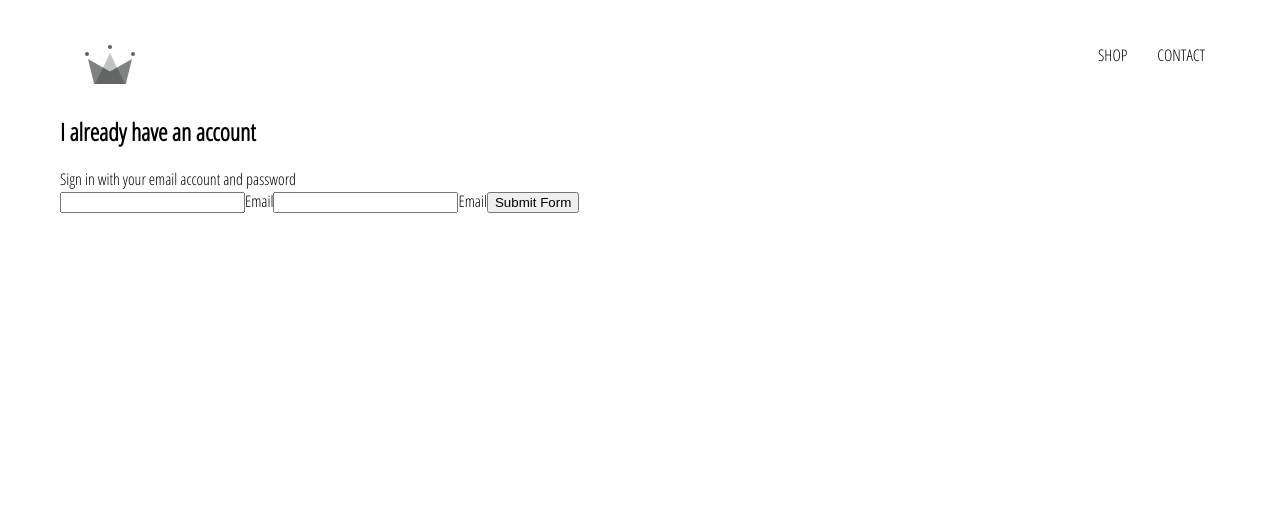
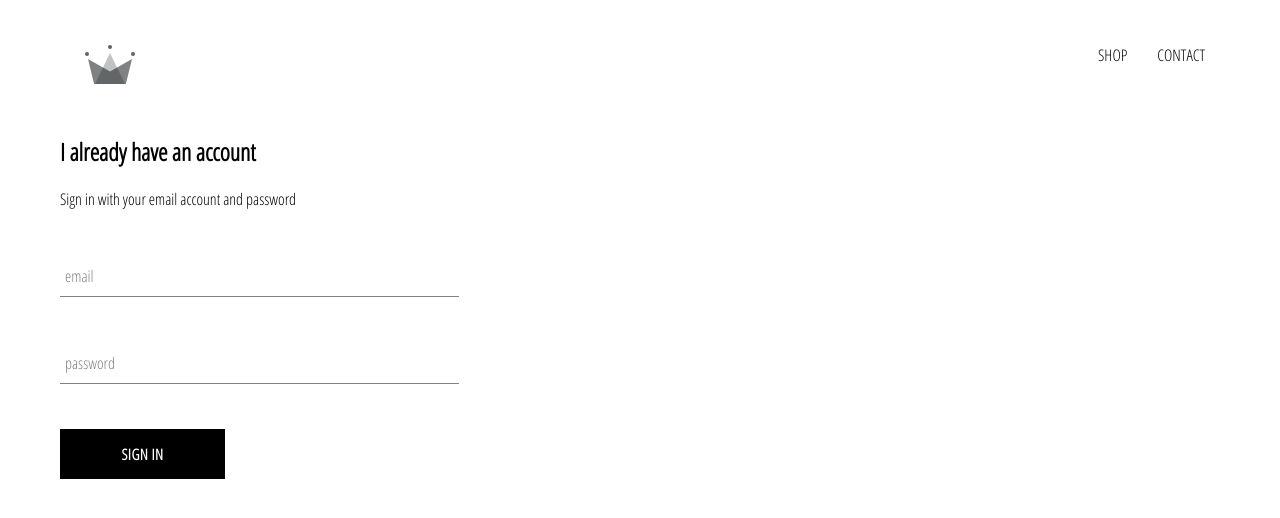
Before and after one commit to jceatwell/crwn-clothing, a React (Create React App) app: page /signin in a window 1280 px wide. Shown: the top 518 px of the page. Built offline with nearby package versions, Linux system fonts and the light colour scheme.

Commit message:
Add Signin styling
Following updates:
- Singin styling
- Create custom button
- Add form input

```diff
--- /dev/null
+++ b/src/components/custom-button/custom-button.component.jsx
@@ -0,0 +1,11 @@
+import React from 'react';
+import './custom-button.styles.scss';
+
+
+const CustomButton = ({ children, ...otherProps }) => (
+    <button className='custom-button' {...otherProps} >
+        {children}
+    </button>
+);
+
+export default CustomButton;
--- /dev/null
+++ b/src/components/custom-button/custom-button.styles.scss
@@ -0,0 +1,22 @@
+.custom-button {
+    min-width: 165px;
+    width: auto;
+    height: 50px;
+    letter-spacing: 0.5px;
+    line-height: 50px;
+    padding: 0 35px 0 35px;
+    font-size: 15px;
+    background-color: black;
+    color: white;
+    text-transform: uppercase;
+    font-family: 'Open Sans Condensed';
+    font-weight: bolder;
+    border: none;
+    cursor: pointer;
+
+    &:hover {
+      background-color: white;
+      color: black;
+      border: 1px solid black;
+    }
+  }
--- /dev/null
+++ b/src/components/form-input/form-input.component.jsx
@@ -0,0 +1,15 @@
+import React from 'react';
+import './form-input.styles.scss';
+
+const FormInput = ({ handleChange, label, ...otherProps }) => (
+    <div className='group'>
+        <input className='form-input' onChange={handleChange} {...otherProps} />
+        { label ? (
+            <label className={`${otherProps.value.length ? 'shrink' : ''} form-input-label`}>
+                {label}
+            </label>
+        ) : null}
+    </div>
+);
+
+export default FormInput;
--- /dev/null
+++ b/src/components/form-input/form-input.styles.scss
@@ -0,0 +1,54 @@
+$sub-color: grey;
+$main-color: black;
+
+@mixin shrinkLabel {
+  top: -14px;
+  font-size: 12px;
+  color: $main-color;
+}
+
+.group {
+  position: relative;
+  margin: 45px 0;
+
+  .form-input {
+    background: none;
+    background-color: white;
+    color: $sub-color;
+    font-size: 18px;
+    padding: 10px 10px 10px 5px;
+    display: block;
+    width: 100%;
+    border: none;
+    border-radius: 0;
+    border-bottom: 1px solid $sub-color;
+    margin: 25px 0;
+
+    &:focus {
+      outline: none;
+    }
+
+    &:focus ~ .form-input-label {
+      @include shrinkLabel();
+    }
+  }
+
+  input[type='password'] {
+    letter-spacing: 0.3em;
+  }
+
+  .form-input-label {
+    color: $sub-color;
+    font-size: 16px;
+    font-weight: normal;
+    position: absolute;
+    pointer-events: none;
+    left: 5px;
+    top: 10px;
+    transition: 300ms ease all;
+
+    &.shrink {
+      @include shrinkLabel();
+    }
+  }
+}
--- a/src/components/sign-in/sign-in.component.jsx
+++ b/src/components/sign-in/sign-in.component.jsx
@@ -1,4 +1,6 @@
 import { Component } from 'react';
+import CustomButton from '../custom-button/custom-button.component';
+import FormInput from '../form-input/form-input.component';
 import './sign-in.styles.scss';
 
 class SignIn extends Component {
@@ -27,12 +29,24 @@
                 <h2> I already have an account</h2>
                 <span>Sign in with your email account and password</span>
                 <form onSubmit={this.handleSubmit}>
-                    <input name="email" type="email" value={this.state.email} onChange={this.handleChange} required />
-                    <label>Email</label>
-                    <input name="password" type="password" value={this.state.password} onChange={this.handleChange} required />
-                    <label>Email</label>
+                    <FormInput
+                        name='email'
+                        type='email'
+                        handleChange={this.handleChange}
+                        value={this.state.email}
+                        label='email'
+                        required
+                    />
+                    <FormInput
+                        name='password'
+                        type='password'
+                        handleChange={this.handleChange}
+                        value={this.state.password}
+                        label='password'
+                        required
+                    />
 
-                    <input type="submit" value="Submit Form" />
+                    <CustomButton type='submit'>Sign in</CustomButton>
                 </form>
             </div>
         );
--- a/src/components/sign-in/sign-in.styles.scss
+++ b/src/components/sign-in/sign-in.styles.scss
@@ -0,0 +1,9 @@
+.sign-in {
+    width: 30vw;
+    display: flex;
+    flex-direction: column;
+
+    .title {
+        margin: 10px 0px;
+    }
+}
```
